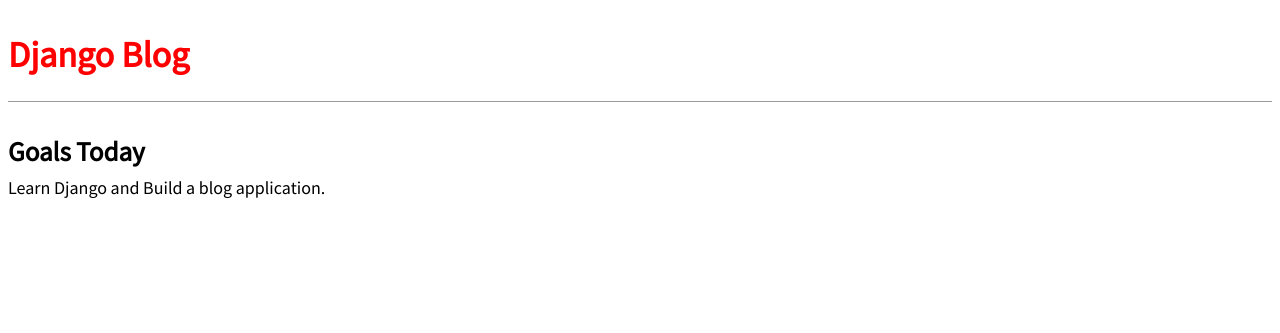
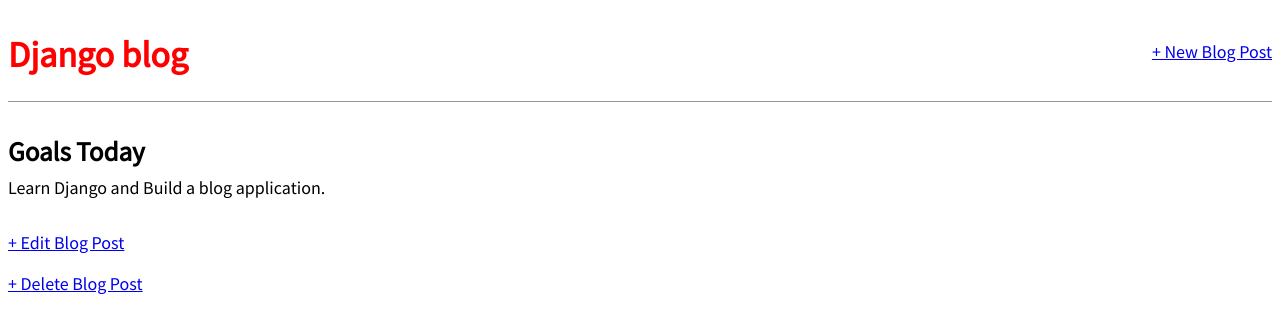
Before and after one commit to vikastiwari7744/BlogApp, a Django app: page /post/2/ in a window 1280 px wide. Shown: the top 333 px of the page. Run offline with Django 4.2, Linux system fonts and the light colour scheme; data comes from the database, SQL or seed files in the repository; both versions use the stored data as it was after the commit.

Commit message:
Modify Blog Post

```diff
--- a/blog/urls.py
+++ b/blog/urls.py
@@ -1,8 +1,10 @@
 from django.urls import path
-from .views import BlogListView,BlogDetailView
-
+from .views import BlogListView, BlogDetailView, BlogCreateView,BlogUpdateView,BlogDeleteView
+# new
 urlpatterns = [
-    path("post/<int:pk>/",BlogDetailView.as_view(),name="post_detail"),
-    path("",BlogListView.as_view(),name='home')
-
+        path("post/new/", BlogCreateView.as_view(), name="post_new"), # new
+        path("post/<int:pk>/", BlogDetailView.as_view(), name="post_detail"),
+        path("post/<int:pk>/edit/", BlogUpdateView.as_view(), name="post_edit"),
+        path("post/<int:pk>/delete/", BlogDeleteView.as_view(),name="post_delete"),
+        path("", BlogListView.as_view(), name="home"),
 ]
--- a/blog/views.py
+++ b/blog/views.py
@@ -1,5 +1,7 @@
 from django.shortcuts import render
 from django.views.generic import ListView,DetailView
+from django.views.generic.edit import CreateView,UpdateView,DeleteView
+from django.urls import reverse_lazy
 from .models import Post
 
 # Create your views here.
@@ -10,3 +12,17 @@ class BlogListView(ListView):
 class BlogDetailView(DetailView):
     model = Post
     template_name = "post_detail.html"
+
+class BlogCreateView(CreateView): # new
+    model = Post
+    template_name = "post_new.html"
+    fields = ["title", "author", "body"]
+class BlogUpdateView(UpdateView): # new
+    model = Post
+    template_name = "post_edit.html"
+    fields = ["title", "body"]
+
+class BlogDeleteView(DeleteView): # new
+    model = Post
+    template_name = "post_delete.html"
+    success_url = reverse_lazy("home")
--- a/templates/base.html
+++ b/templates/base.html
@@ -10,13 +10,18 @@ rel="stylesheet">
 
 </head>
 <body>
-    <header>
-        <h1><a href="{% url 'home' %}">Django Blog</a> </h1>
-    </header>
     <div>
+        <header>
+         <div class="nav-left">
+            <h1><a href="{% url 'home' %}">Django blog</a></h1>
+            </div>
+            <div class="nav-right">
+            <a href="{% url 'post_new' %}">+ New Blog Post</a>
+            </div>
+         </header>
         {% block content %}
         {% endblock content %}
 
     </div>
-</body>
+    </body>
 </html>
--- a/templates/post_detail.html
+++ b/templates/post_detail.html
@@ -5,4 +5,6 @@
 <h2>{{ post.title }}</h2>
 <p>{{ post.body }}</p>
 </div>
+<a href="{% url 'post_edit' post.pk %}">+ Edit Blog Post</a>
+<p><a href="{% url 'post_delete' post.pk %}">+ Delete Blog Post</a></p>
 {% endblock content %}
```
Also changed, not shown: templates/post_delete.html (added, +8 -0 lines), templates/post_edit.html (added, +8 -0 lines), templates/post_new.html (added, +8 -0 lines), db.sqlite3.
